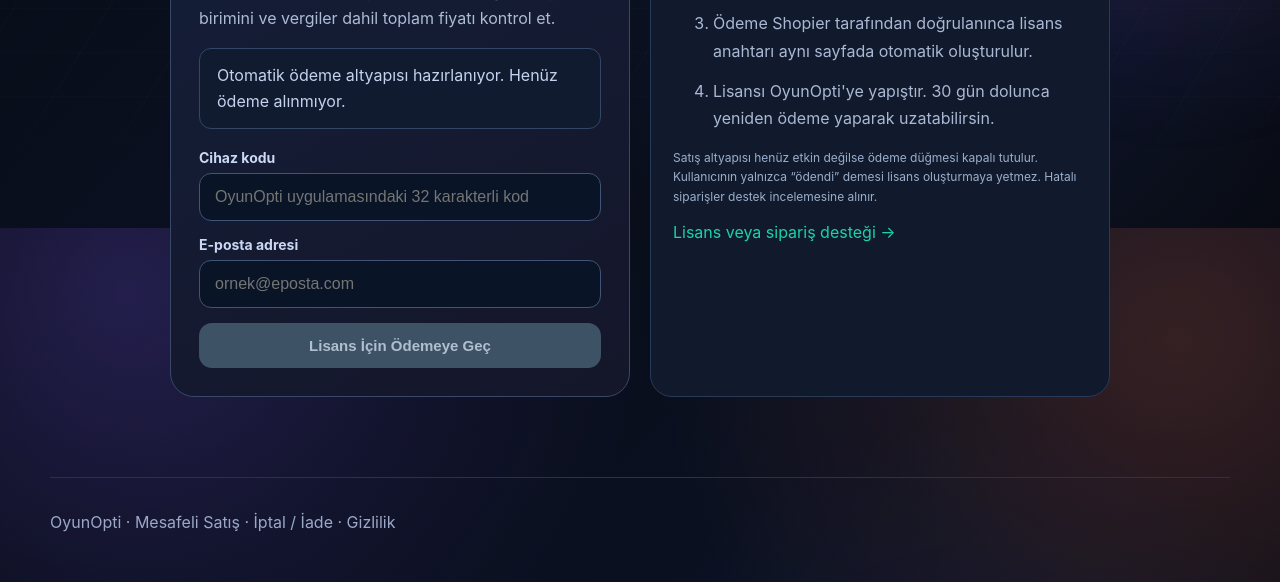
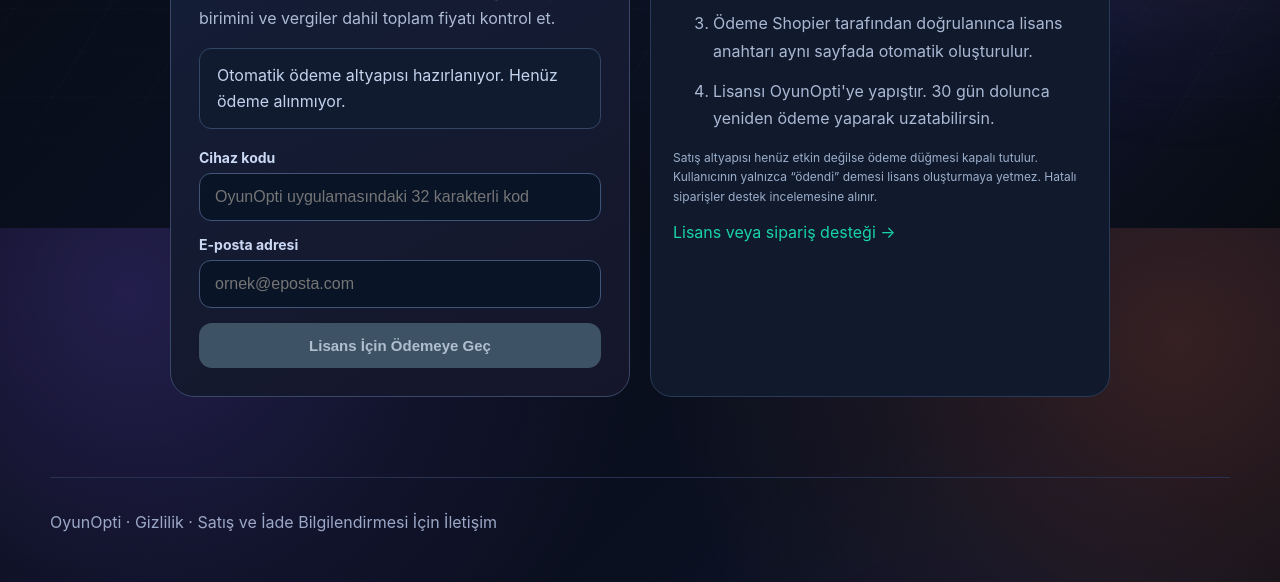
Before and after one commit to enesgurbuz6776-jpg/oyunopti, a plain HTML site: page pro-satin-al.html in a window 1280 px wide. Shown: the part 572-1154 px from the top of the page. Drawn offline with Linux system fonts and the light colour scheme.

Commit message:
Remove unimplemented legal pages from Pro checkout before sales launch

```diff
--- a/pro-satin-al.html
+++ b/pro-satin-al.html
@@ -72,7 +72,7 @@
 <p><a href="iletisim.html" style="color:#19d3ae">Lisans veya sipariş desteği →</a></p>
 </aside>
 </div></main>
-<footer><a href="index.html">OyunOpti</a> · <a href="mesafeli-satis.html">Mesafeli Satış</a> · <a href="iade-iptal.html">İptal / İade</a> · <a href="gizlilik.html">Gizlilik</a></footer>
+<footer><a href="index.html">OyunOpti</a> · <a href="gizlilik.html">Gizlilik</a> · <a href="iletisim.html">Satış ve İade Bilgilendirmesi İçin İletişim</a></footer>
 <script src="pro-config.js?v=1"></script>
 <script>
 (function(){
```
